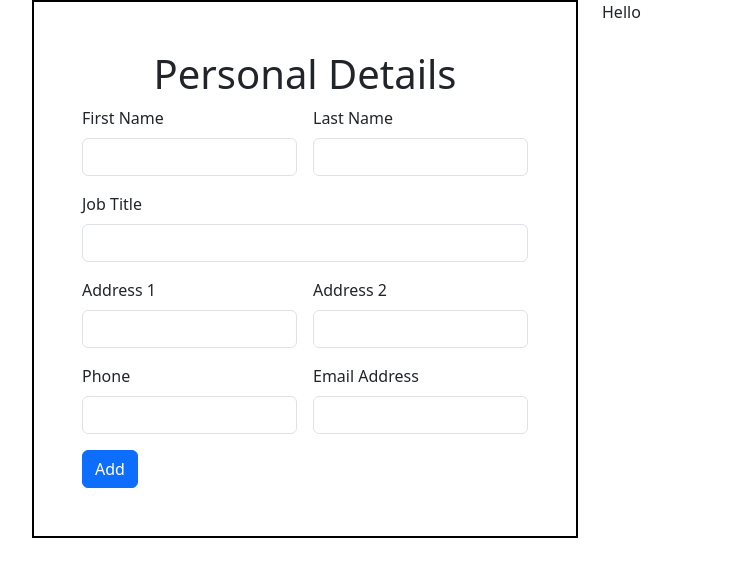
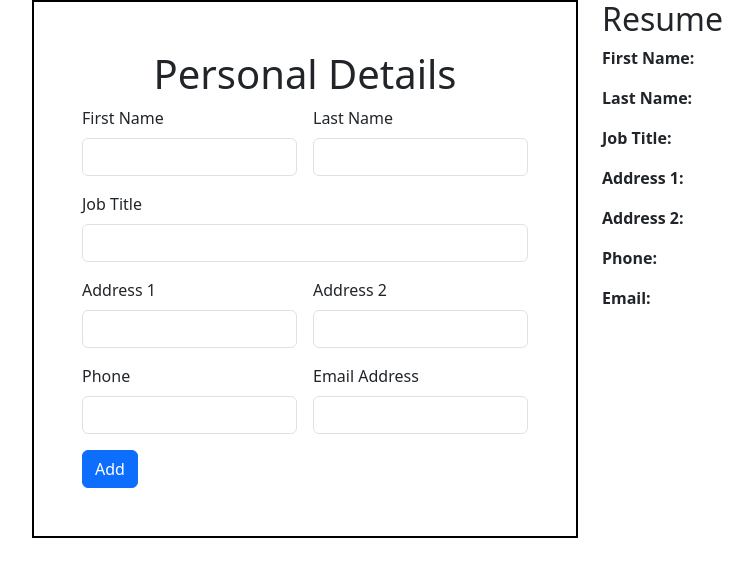
Before and after one commit to daliaahmed257/Resume-Maker, a React (Vite) app: page / in a window 1280 px wide. Shown: the top 576 px of the page, without its empty margins (50-803 px from the left). Built offline with nearby package versions, Linux system fonts and the light colour scheme.

Commit message:
personal details functionality

```diff
--- a/src/App.jsx
+++ b/src/App.jsx
@@ -2,18 +2,35 @@ import { useState } from 'react'
 import './App.css'
 import { Routes, Route } from 'react-router-dom'
 import PersonalDetails from './components/PersonalDetails'
+import Resume from './components/Resume'
 
 function App() {
+
+  const [userDetails, setUserDetails] = useState({
+    firstname: '',
+    lastname: '',
+    jobtitle: '',
+    address1: '',
+    address2: '',
+    phone: '',
+    email: '',
+  });
+
+  const handleFormSubmit = (details) => {
+    setUserDetails(details);
+  };
 
   return (
     <div className='container'>
       <div className='row'>
         <div className='col'>
             <Routes>
-              <Route path='/' element={<PersonalDetails />} />
+              <Route path='/' element={<PersonalDetails onFormSubmit={handleFormSubmit}/>} />
             </Routes>
         </div>
-        <div className='col'>Hello</div>
+        <div className='col'>
+          <Resume userDetails={userDetails}/>
+        </div>
       </div>
     </div>
   );
--- a/src/components/PersonalDetails.jsx
+++ b/src/components/PersonalDetails.jsx
@@ -1,46 +1,69 @@
-const PersonalDetails = () => {
+import { useState } from "react"
+
+const PersonalDetails = ({onFormSubmit}) => {
+
+    const [userDetails, setUserDetails] = useState({
+        firstname: '',
+        lastname: '',
+        jobtitle: '',
+        address1: '',
+        address2: '',
+        phone: '',
+        email: '',
+    })
+
+    const handleChange = (e) => {
+        setUserDetails({...userDetails, [e.target.name]: e.target.value})
+        console.log(userDetails)
+    }
+
+    const handleSubmit = (e) => {
+        e.preventDefault();
+        onFormSubmit(userDetails)
+    }
+
 
     return (
         <div className="container personal">
             <h1 className="text-center">Personal Details</h1>
-            <form className="row g-3">
+            <form className="row g-3" onSubmit={handleSubmit}>
                 <div className="col-6">
-                    <label htmlFor="first-name" className="form-label">First Name</label>
-                    <input type="text" class="form-control" name="first-name" />
+                    <label htmlFor="firstname" className="form-label">First Name</label>
+                    <input type="text" className="form-control" name="firstname" onChange={handleChange}/>
                 </div>
 
                 <div className="col-6">
-                    <label htmlFor="last-name" className="form-label">Last Name</label>
-                    <input type="text" class="form-control" name="last-name" />
+                    <label htmlFor="lastname" className="form-label">Last Name</label>
+                    <input type="text" className="form-control" name="lastname" onChange={handleChange}/>
                 </div>
 
                 <div className="col-12">
-                    <label htmlFor="job-title" className="form-label">Job Title</label>
-                    <input type="text" class="form-control" name="job-title" />
+                    <label htmlFor="jobtitle" className="form-label">Job Title</label>
+                    <input type="text" className="form-control" name="jobtitle" onChange={handleChange}/>
                 </div>
 
                 <div className="col-6">
-                    <label htmlFor="adress-1" className="form-label">Address 1</label>
-                    <input type="text" class="form-control" name="address-1" />
+                    <label htmlFor="adress1" className="form-label">Address 1</label>
+                    <input type="text" className="form-control" name="address1" onChange={handleChange}/>
                 </div>
 
                 <div className="col-6">
-                    <label htmlFor="adress-2" className="form-label">Address 2</label>
-                    <input type="text" class="form-control" name="address-2" />
+                    <label htmlFor="adress2" className="form-label">Address 2</label>
+                    <input type="text" className="form-control" name="address2" onChange={handleChange}/>
                 </div>
 
                 <div className="col-6">
                     <label htmlFor="phone" className="form-label">Phone</label>
-                    <input type="text" class="form-control" name="phone" />
+                    <input type="text" className="form-control" name="phone" onChange={handleChange}/>
                 </div>
 
                 <div className="col-6">
                     <label htmlFor="email" className="form-label">Email Address</label>
-                    <input type="email" class="form-control" name="email" />
+                    <input type="email" className="form-control" name="email" onChange={handleChange}/>
                 </div>
 
-                <div class="col-12">
-                    <button type="submit" class="btn btn-primary">Add</button>
+                <div className="col-12">
+                    <button type="submit" className="btn btn-primary">Add</button>
                 </div>
             </form>
         </div>
--- /dev/null
+++ b/src/components/Resume.jsx
@@ -0,0 +1,17 @@
+
+const Resume = ({ userDetails }) => {
+    return (
+        <div>
+        <h2>Resume</h2>
+        <p><strong>First Name:</strong> {userDetails.firstname}</p>
+        <p><strong>Last Name:</strong> {userDetails.lastname}</p>
+        <p><strong>Job Title:</strong> {userDetails.jobtitle}</p>
+        <p><strong>Address 1:</strong> {userDetails.address1}</p>
+        <p><strong>Address 2:</strong> {userDetails.address2}</p>
+        <p><strong>Phone:</strong> {userDetails.phone}</p>
+        <p><strong>Email:</strong> {userDetails.email}</p>
+      </div>
+    )
+}
+
+export default Resume
```
